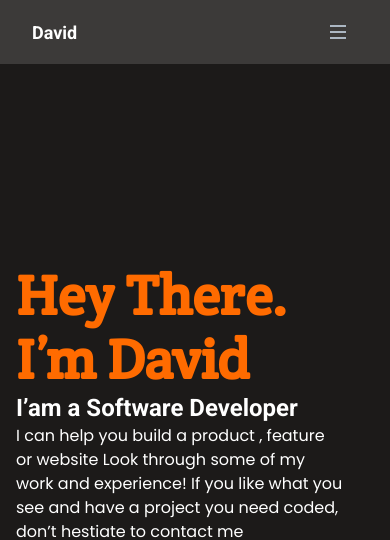
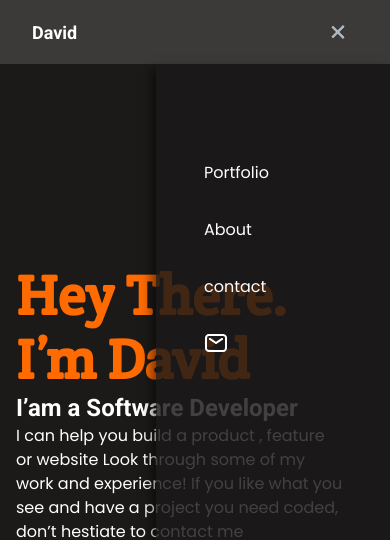
Before and after one commit to DuaneDave/Portfolio-Website, a plain HTML site: page index.html in a window 390 px wide. Both pictures are taken after a click on the button 338 px from the left and 32 px from the top of the page. Shown: the top 540 px of the page. Drawn offline with Linux system fonts and the light colour scheme; a web font is replaced by a local one.

Commit message:
Add mobile-menu with js

```diff
--- a/index.html
+++ b/index.html
@@ -11,12 +11,12 @@
     <header class="flex">
       <a href="#home" class="logo">David</a>
       <nav class="navbar flex">
-        <button class="harmburger flex">
+        <button class="harmburger flex" id="harmburger">
           <span class="line"></span>
           <span class="line"></span>
           <span class="line"></span>
         </button>
-        <ul class="nav-menu">
+        <ul class="nav-menu flex">
           <li class="nav-item">
             <a href="#work" class="nav-link">Portfolio</a>
           </li>
@@ -283,5 +283,6 @@
         <img src="asset/bottomnav.png" alt="nav" />
       </div>
     </footer>
+    <script src="index.js"></script>
   </body>
 </html>
--- /dev/null
+++ b/index.js
@@ -0,0 +1,7 @@
+const harmburger = document.querySelector(".harmburger");
+const navMenu = document.querySelector(".nav-menu");
+
+harmburger.addEventListener("click", (e) => {
+  navMenu.classList.toggle("slide");
+  harmburger.classList.toggle("slide");
+});
--- a/style.css
+++ b/style.css
@@ -114,6 +114,12 @@ header {
   background-color: transparent;
   border: none;
   outline: none;
+  position: absolute;
+  top: 50%;
+  right: 2rem;
+  transform: translateY(-50%);
+
+  z-index: 1000;
 }
 
 .line {
@@ -125,6 +131,37 @@ header {
 
 .nav-menu {
   display: none;
+}
+
+@media screen and (max-width: 768px) {
+  .nav-menu {
+    display: flex;
+    position: absolute;
+    flex-direction: column;
+    gap: 2rem;
+    padding: 6em 3em;
+    top: 4rem;
+    right: -100%;
+    height: 100vh;
+    width: 60%;
+    background-color: rgba(27, 25, 25, 0.829);
+    box-shadow: -5px 5px 10px rgba(0, 0, 0, 0.5);
+    transition: 0.5s ease-in-out;
+  }
+  .nav-menu.slide {
+    right: 0;
+    bottom: 0;
+  }
+
+  .harmburger.slide .line:nth-of-type(1) {
+    transform: translateY(6.3px) rotate(45deg);
+  }
+  .harmburger.slide .line:nth-of-type(2) {
+    opacity: 0;
+  }
+  .harmburger.slide .line:nth-of-type(3) {
+    transform: translateY(-6.3px) rotate(-45deg);
+  }
 }
 
 @media screen and (min-width: 764px) {
```
